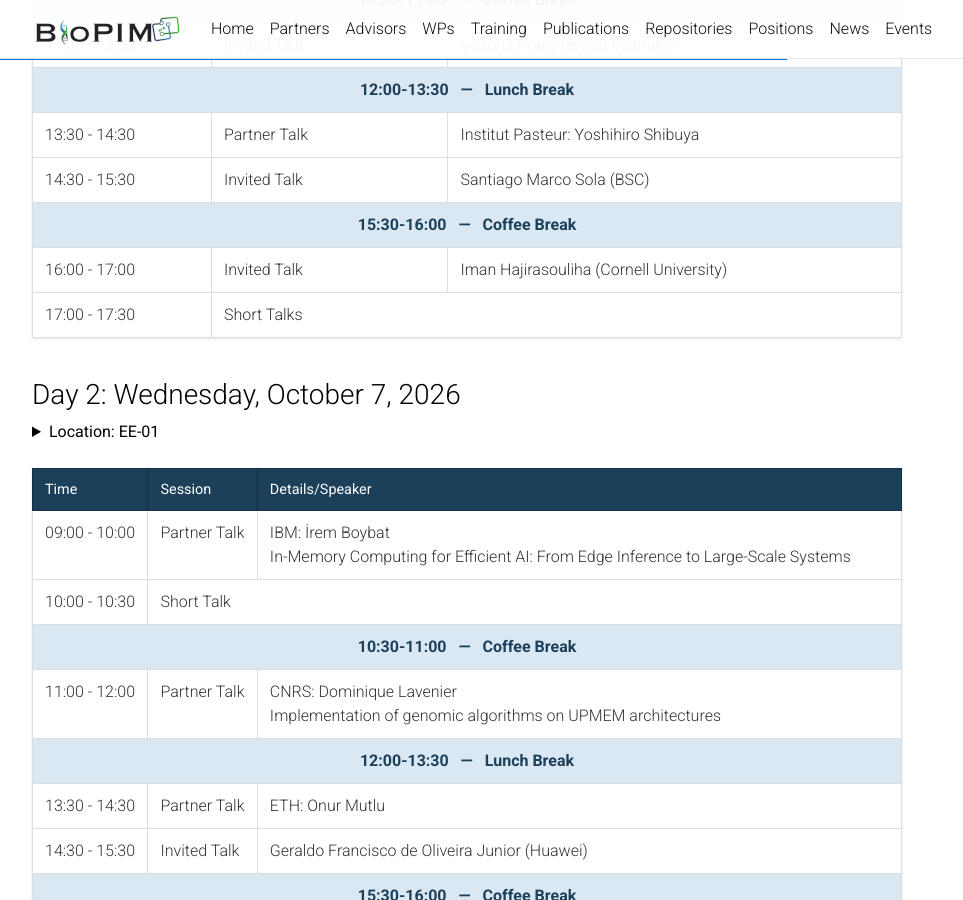
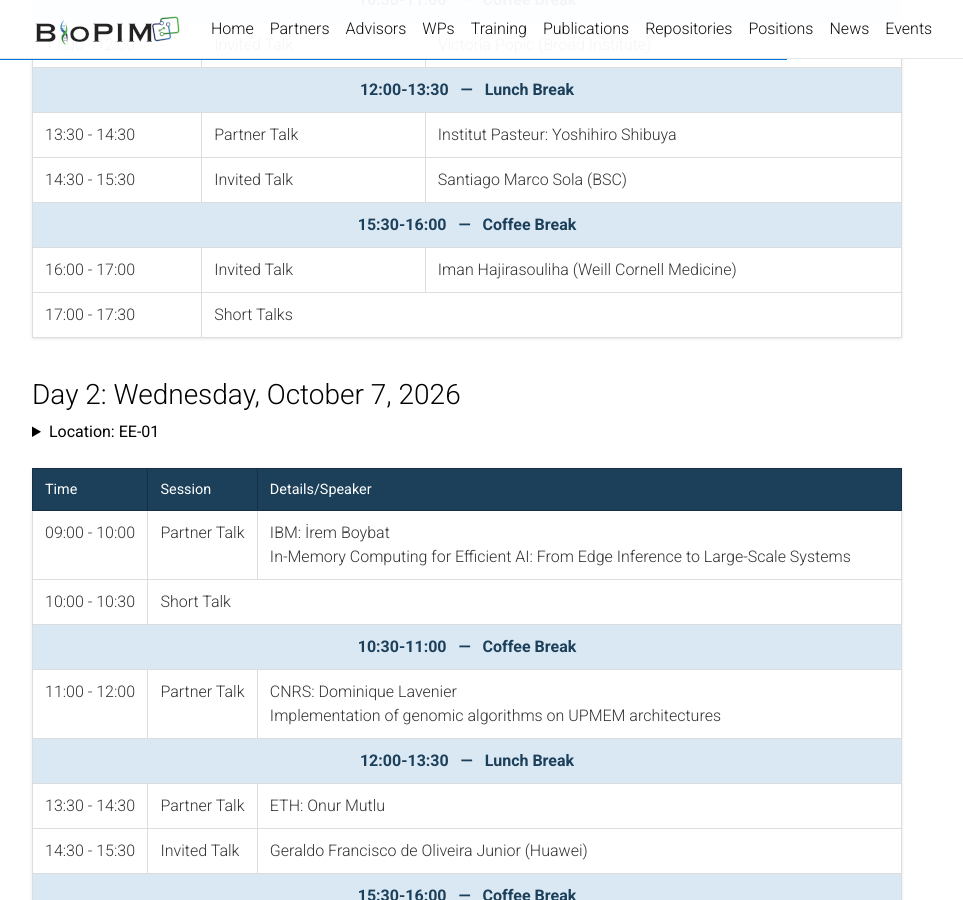
Before and after one commit to BioPIM/biopim.github.io, a Jekyll site: the page built from _pages/workshop.md, in a window 1280 px wide and 900 px high, scrolled down 610 px. Shown: the whole window, without its empty margins (173-1136 px from the left). Built offline with Jekyll 4.4.1, drawn with Linux system fonts in a browser that asks for light colours; comment, search, counter and statistics services are not loaded; a style sheet for code colours, icons or effects is not loaded.

Commit message:
update talk titles

```diff
--- a/_pages/workshop.md
+++ b/_pages/workshop.md
@@ -113,7 +113,7 @@
     <tr>
       <td>16:00 - 17:00</td>
       <td>Invited Talk</td>
-      <td>Iman Hajirasouliha (Cornell University)</td>
+      <td>Iman Hajirasouliha (Weill Cornell Medicine)</td>
     </tr>
     <tr>
       <td>17:00 - 17:30</td>
```
